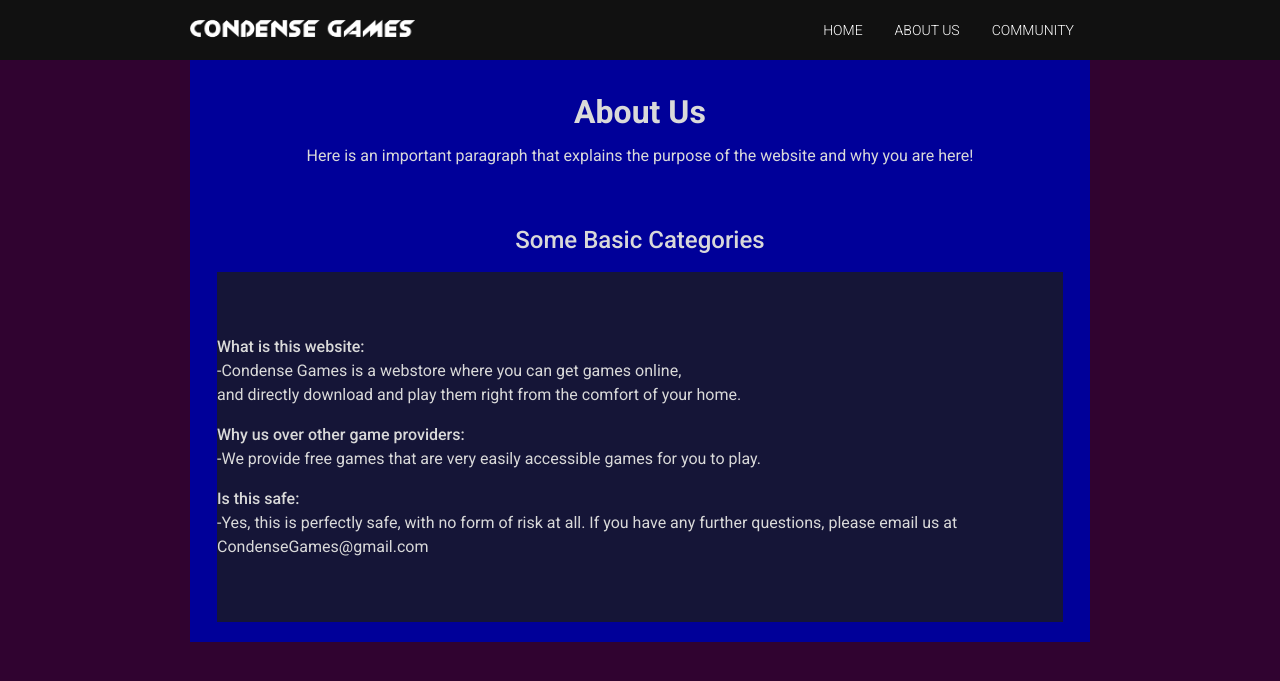
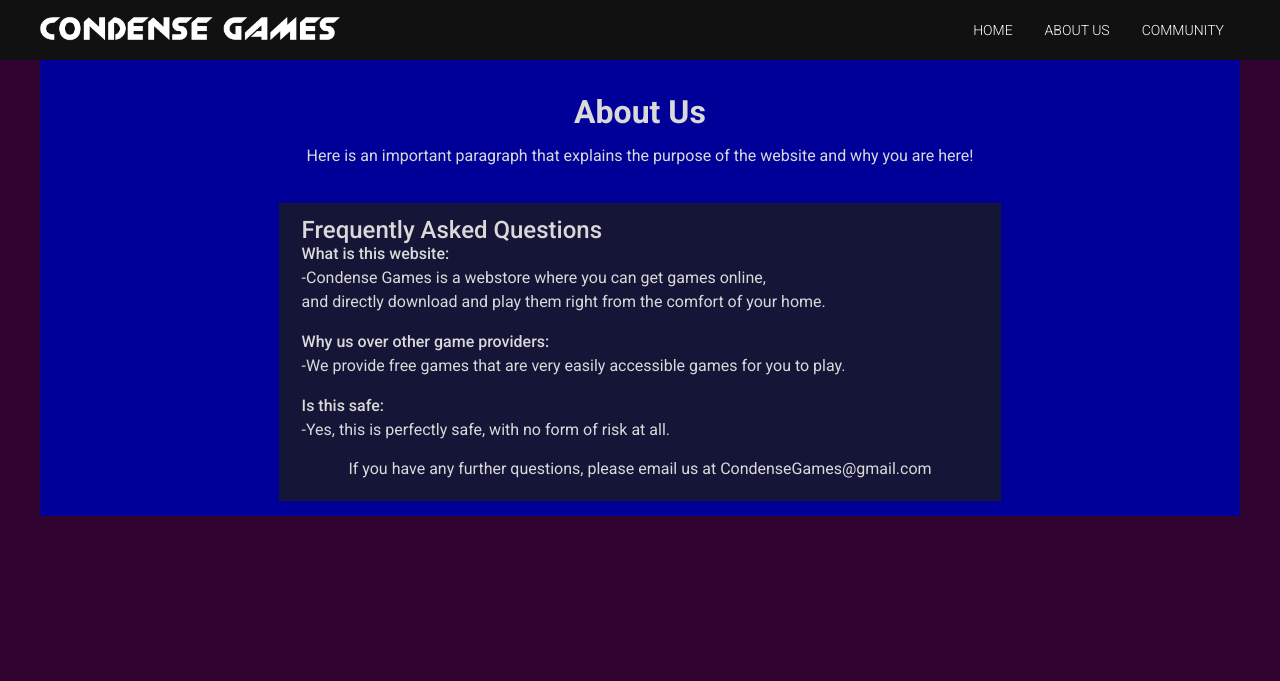
Before and after one commit to swafit/JS_project_phase_1-1, a PHP site: page /discover.html in a window 1280 px wide. Shown: the top 681 px of the page. Run offline with PHP 8.4, Linux system fonts and the light colour scheme.

Commit message:
Cleaned up About Us / Discovery

```diff
--- a/css/Discover.css
+++ b/css/Discover.css
@@ -6,3 +6,58 @@
   justify-content: center;
   align-items: center;
 }
+
+/*Container set up*/
+.wrapper {
+  width: 1200px;
+  margin: 0 auto;
+  padding-bottom: 10px;
+}
+
+.home-menu {
+  padding: 10px 3%;
+}
+.home-menu-list {
+  display: flex;
+  align-items: left;
+  flex-wrap: wrap;
+}
+.home-menu-row {
+  flex-direction: row;
+}
+
+.home-menu-list div {
+  background-color: #151537;
+  display: block;
+  align-items: normal;
+  margin: 5px auto;
+}
+
+/*Main center box*/
+.presenterBox {
+  padding: 5px 2%;
+  height: fit-content;
+  width: 60%;
+}
+.presenterBox div {
+  flex-direction: column;
+}
+.presenterBox h2 {
+  margin-left: 0;
+  text-align: left;
+  width: 100%;
+  height: fit-content;
+  padding: 10px 0 0 0;
+}
+.presenterBox p {
+  margin-left: 0;
+  width: 100%;
+  height: fit-content;
+}
+.commentBox {
+  width: 100%;
+}
+p.footNote {
+  text-align: center;
+  margin: 15px 0;
+}
--- a/discover.html
+++ b/discover.html
@@ -35,10 +35,10 @@
   <p>Here is an important paragraph that explains the purpose of the website and why you are here!</p>
 </section>
 
-<section class="index-categories">
-  <h2>Some Basic Categories</h2>
-  <div class="Surrounding-Box">
-    <div>
+<section class="home-menu">
+  <div class="home-menu-list">
+    <div class="presenterBox">
+      <h2>Frequently Asked Questions</h2>
       <h3>What is this website:</h3>
       <p>-Condense Games is a webstore where you can get games online,<br> and directly download
          and play them right from the comfort of your home.</p>
@@ -47,8 +47,9 @@
       <p>-We provide free games that are very easily accessible games for you to play.</p>
       <br>
       <h3>Is this safe:</h3>
-      <p>-Yes, this is perfectly safe, with no form of risk at all. If you have any further questions, please email us
-      at CondenseGames@gmail.com</p>
+      <p>-Yes, this is perfectly safe, with no form of risk at all.</p>
+
+      <p class="footNote">If you have any further questions, please email us at CondenseGames@gmail.com</p>
     </div>
   </div>
 </section>
```
